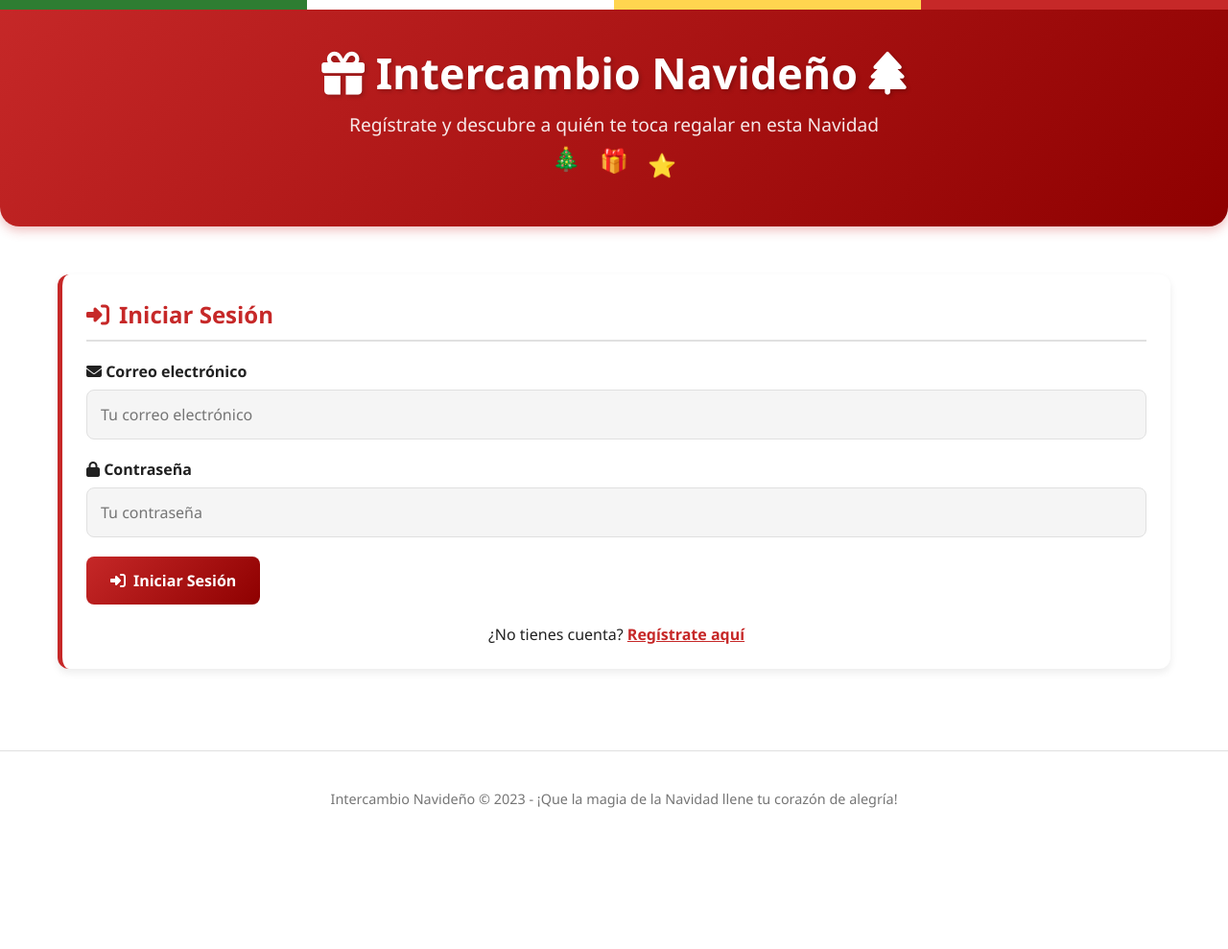
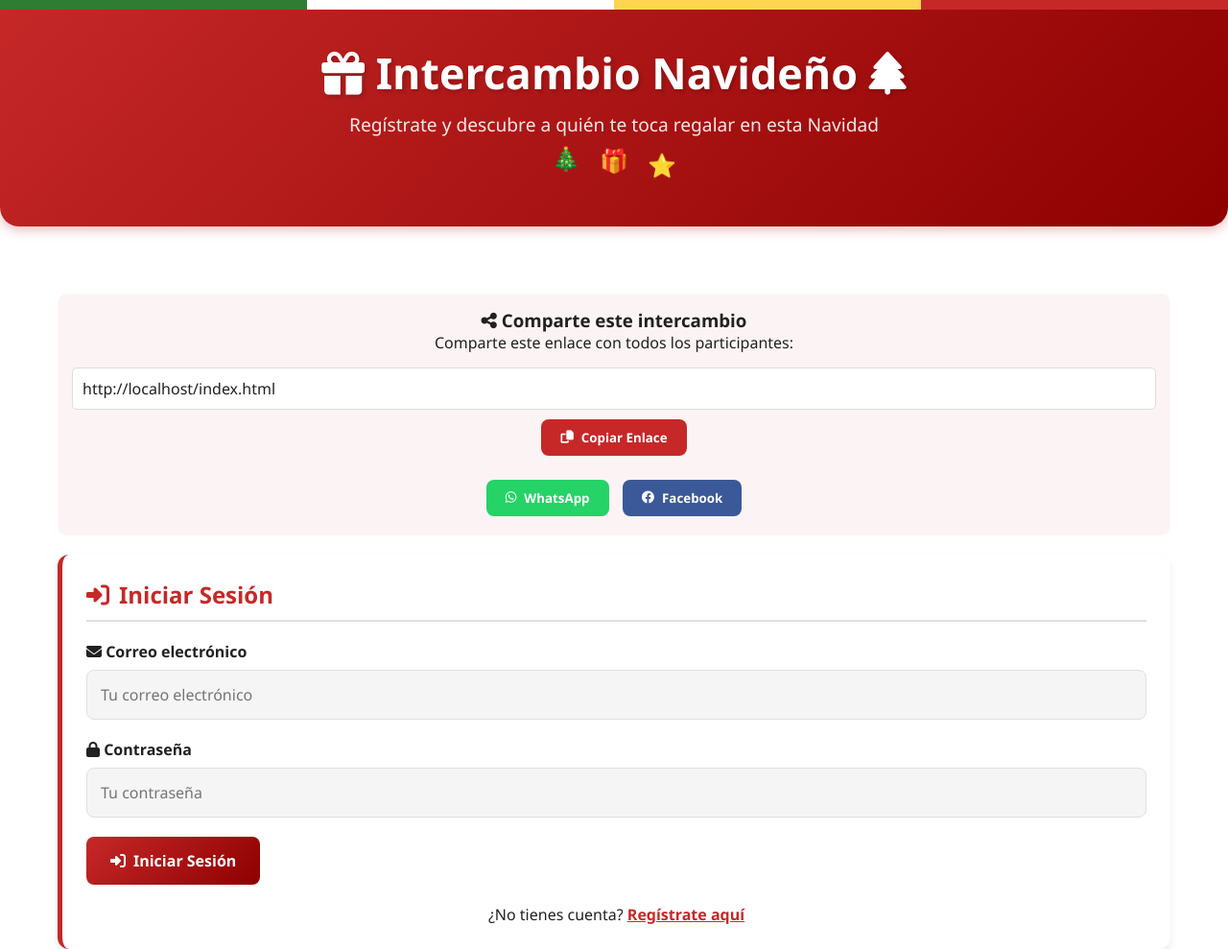
Before and after one commit to Albert3375/intercambio, a plain HTML site: page index.html in a window 1280 px wide. Shown: the top 989 px of the page at 96% size. Before the commit the page ends 882 px from the top, so only its background shows below. Drawn offline with Linux system fonts and the light colour scheme.

Commit message:
Update index.html

```diff
--- a/index.html
+++ b/index.html
@@ -409,6 +409,41 @@
             cursor: pointer;
         }
 
+        /* Share section */
+        .share-section {
+            text-align: center;
+            margin: 20px 0;
+            padding: 15px;
+            background: rgba(198, 40, 40, 0.05);
+            border-radius: 10px;
+        }
+
+        .share-btn {
+            background: #25D366;
+            color: white;
+            border: none;
+            padding: 10px 20px;
+            border-radius: 8px;
+            cursor: pointer;
+            font-weight: 600;
+            display: inline-flex;
+            align-items: center;
+            gap: 8px;
+            margin: 5px;
+        }
+
+        .share-btn.whatsapp {
+            background: #25D366;
+        }
+
+        .share-btn.facebook {
+            background: #3b5998;
+        }
+
+        .share-btn.link {
+            background: var(--primary);
+        }
+
         /* Animations */
         @keyframes bounce {
             0%, 100% { transform: translateY(0); }
@@ -485,6 +520,19 @@
 
         <!-- Sección de Login/Registro -->
         <div id="auth-section">
+            <div class="share-section">
+                <h3><i class="fas fa-share-alt"></i> Comparte este intercambio</h3>
+                <p>Comparte este enlace con todos los participantes:</p>
+                <div style="margin: 15px 0;">
+                    <input type="text" id="share-link" value="" readonly style="width: 100%; padding: 10px; background: white; border: 1px solid #ddd; border-radius: 5px;">
+                    <button id="copy-link" class="share-btn link" style="margin-top: 10px;"><i class="fas fa-copy"></i> Copiar Enlace</button>
+                </div>
+                <div>
+                    <button class="share-btn whatsapp" onclick="shareOnWhatsApp()"><i class="fab fa-whatsapp"></i> WhatsApp</button>
+                    <button class="share-btn facebook" onclick="shareOnFacebook()"><i class="fab fa-facebook"></i> Facebook</button>
+                </div>
+            </div>
+
             <div class="card">
                 <h2 class="card-title"><i class="fas fa-sign-in-alt"></i> Iniciar Sesión</h2>
                 <div id="login-alert" class="alert hidden"></div>
@@ -622,10 +670,14 @@
     </footer>
 
     <script>
-        // Datos almacenados en localStorage
-        let users = JSON.parse(localStorage.getItem('christmasExchangeUsers')) || [];
-        let assignments = JSON.parse(localStorage.getItem('christmasExchangeAssignments')) || {};
-        let preferences = JSON.parse(localStorage.getItem('christmasExchangePreferences')) || {};
+        // SOLUCIÓN: Usar un ID único para este intercambio y almacenar datos en un servicio externo simulado
+        // En un caso real, esto se conectaría a una base de datos
+        const EXCHANGE_ID = 'navidad2023_familia';
+
+        // Datos almacenados en localStorage con ID único
+        let users = JSON.parse(localStorage.getItem(`${EXCHANGE_ID}_users`)) || [];
+        let assignments = JSON.parse(localStorage.getItem(`${EXCHANGE_ID}_assignments`)) || {};
+        let preferences = JSON.parse(localStorage.getItem(`${EXCHANGE_ID}_preferences`)) || {};
         let currentUser = null;
         let isAdmin = false;
 
@@ -633,6 +685,7 @@
         const authSection = document.getElementById('auth-section');
         const mainSection = document.getElementById('main-section');
         const mainNav = document.getElementById('main-nav');
+        const shareLink = document.getElementById('share-link');
 
         const loginAlert = document.getElementById('login-alert');
         const registerAlert = document.getElementById('register-alert');
@@ -652,8 +705,11 @@
 
         // Inicialización
         document.addEventListener('DOMContentLoaded', function() {
+            // Establecer el enlace para compartir
+            shareLink.value = window.location.href;
+
             // Verificar si hay un usuario logueado
-            const savedUser = localStorage.getItem('currentUser');
+            const savedUser = localStorage.getItem(`${EXCHANGE_ID}_currentUser`);
             if (savedUser) {
                 currentUser = JSON.parse(savedUser);
                 showMainInterface();
@@ -666,6 +722,7 @@
             document.getElementById('logout-btn').addEventListener('click', logout);
             document.getElementById('save-preferences').addEventListener('click', savePreferences);
             document.getElementById('add-category').addEventListener('click', addCategory);
+            document.getElementById('copy-link').addEventListener('click', copyLink);
 
             // Navegación por pestañas
             navTabs.forEach(tab => {
@@ -690,7 +747,33 @@
 
             // Actualizar lista de participantes cada 3 segundos
             setInterval(updateParticipantsList, 3000);
+
+            // Sincronizar datos entre pestañas
+            window.addEventListener('storage', function(e) {
+                if (e.key === `${EXCHANGE_ID}_users`) {
+                    users = JSON.parse(e.newValue) || [];
+                    updateParticipantsList();
+                }
+            });
         });
+
+        // Copiar enlace al portapapeles
+        function copyLink() {
+            shareLink.select();
+            document.execCommand('copy');
+            showAlert(loginAlert, '¡Enlace copiado al portapapeles!', 'success');
+        }
+
+        // Compartir en WhatsApp
+        function shareOnWhatsApp() {
+            const text = `¡Únete a nuestro Intercambio Navideño! 🎄\n\nPresupuesto: $300 MXN o más\n\nEnlace: ${window.location.href}`;
+            window.open(`https://wa.me/?text=${encodeURIComponent(text)}`, '_blank');
+        }
+
+        // Compartir en Facebook
+        function shareOnFacebook() {
+            window.open(`https://www.facebook.com/sharer/sharer.php?u=${encodeURIComponent(window.location.href)}`, '_blank');
+        }
 
         // Mostrar pestaña específica
         function showTab(tabId) {
@@ -730,7 +813,7 @@
 
             if (user) {
                 currentUser = user;
-                localStorage.setItem('currentUser', JSON.stringify(user));
+                localStorage.setItem(`${EXCHANGE_ID}_currentUser`, JSON.stringify(user));
                 showMainInterface();
                 showAlert(loginAlert, '¡Inicio de sesión exitoso!', 'success');
 
@@ -770,7 +853,10 @@
             };
 
             users.push(newUser);
-            localStorage.setItem('christmasExchangeUsers', JSON.stringify(users));
+            localStorage.setItem(`${EXCHANGE_ID}_users`, JSON.stringify(users));
+
+            // Disparar evento de storage para sincronizar entre pestañas
+            window.dispatchEvent(new Event('storage'));
 
             showAlert(registerAlert, '¡Registro exitoso! Ahora inicia sesión', 'success');
 
@@ -826,7 +912,7 @@
         // Cerrar sesión
         function logout() {
             currentUser = null;
-            localStorage.removeItem('currentUser');
+            localStorage.removeItem(`${EXCHANGE_ID}_currentUser`);
 
             authSection.classList.remove('hidden');
             mainSection.classList.add('hidden');
@@ -913,7 +999,7 @@
             }
 
             // Guardar asignaciones
-            localStorage.setItem('christmasExchangeAssignments', JSON.stringify(assignments));
+            localStorage.setItem(`${EXCHANGE_ID}_assignments`, JSON.stringify(assignments));
 
             showAlert(drawAlert, '¡Sorteo realizado con éxito!', 'success');
 
@@ -1031,7 +1117,7 @@
 
             userPreferences.categories.push(selectedCategory);
             preferences[currentUser.id] = userPreferences;
-            localStorage.setItem('christmasExchangePreferences', JSON.stringify(preferences));
+            localStorage.setItem(`${EXCHANGE_ID}_preferences`, JSON.stringify(preferences));
 
             // Actualizar la visualización
             loadPreferences();
@@ -1044,7 +1130,7 @@
             if (userPreferences && userPreferences.categories) {
                 userPreferences.categories = userPreferences.categories.filter(c => c !== category);
                 preferences[currentUser.id] = userPreferences;
-                localStorage.setItem('christmasExchangePreferences', JSON.stringify(preferences));
+                localStorage.setItem(`${EXCHANGE_ID}_preferences`, JSON.stringify(preferences));
 
                 // Actualizar la visualización
                 loadPreferences();
@@ -1065,7 +1151,7 @@
             userPreferences.allergies = allergies;
 
             preferences[currentUser.id] = userPreferences;
-            localStorage.setItem('christmasExchangePreferences', JSON.stringify(preferences));
+            localStorage.setItem(`${EXCHANGE_ID}_preferences`, JSON.stringify(preferences));
 
             showAlert(preferencesAlert, 'Tus preferencias se han guardado correctamente', 'success');
         }
```
